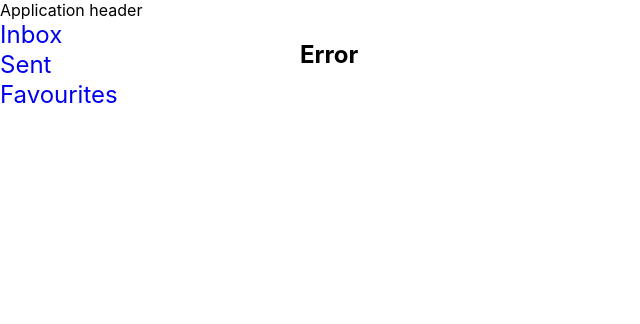
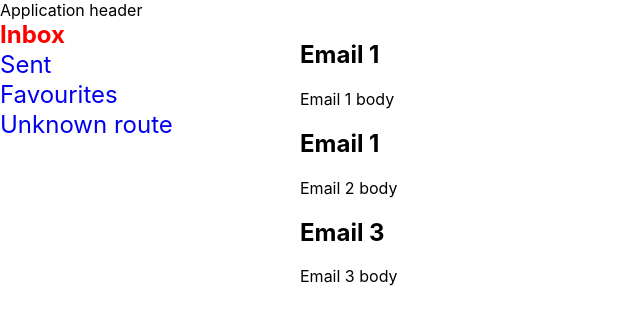
Before and after one commit to melnichenkod/mail-client, a React (Create React App) app: page / in a window 1280 px wide. Shown: the top 324 px of the page, without its empty margins (0-640 px from the left). Built offline with nearby package versions, Linux system fonts and the light colour scheme.

Commit message:
changed route path at render Inbox component, added new route "/unknown-route".

```diff
--- a/src/containers/Sidebar/Sidebar.js
+++ b/src/containers/Sidebar/Sidebar.js
@@ -6,7 +6,7 @@ export default class Sidebar extends Component{
     return (
       <div className='sidebar'>
         <div>
-          <NavLink exact to="/inbox"
+          <NavLink exact to="/"
                   className='sidebar__link'
                   activeClassName='sidebar__link--active'>Inbox</NavLink>
         </div>
@@ -20,6 +20,11 @@ export default class Sidebar extends Component{
                   className='sidebar__link'
                   activeClassName='sidebar__link--active'>Favourites</NavLink>
         </div>
+        <div>
+          <NavLink exact to="/unknown-route"
+                  className='sidebar__link'
+                  activeClassName='sidebar__link--active'>Unknown route</NavLink>
+        </div>
 
       </div>
     )
--- a/src/pages/Error/Error.js
+++ b/src/pages/Error/Error.js
@@ -1,10 +1,18 @@
-import React, { Component } from 'react'
+import React, { Component } from 'react';
+import {Link} from 'react-router-dom';
+import './Error.scss';
 
 export default class Error extends Component {
   render() {
+    const {type} = this.props;
+    const message = type === 404 ? 'Page not found' : 'Unknown error. Try again later';
     return (
-      <div>
-        <h2>Error</h2>
+      <div className='error'>
+        <h1>An error has occured</h1>
+        <h2>{message}</h2>
+        <h4>
+          <Link to='/'>Go to home page</Link>
+        </h4>
       </div>
     )
   }
--- /dev/null
+++ b/src/pages/Error/Error.scss
@@ -0,0 +1,4 @@
+.error {
+  margin: 0 auto;
+  text-align: center;
+}
--- a/src/routes/AppRoutes.js
+++ b/src/routes/AppRoutes.js
@@ -18,7 +18,7 @@ class AppRoutes extends Component {
         {/* <Route path='/' component={Sidebar} /> */}
         <Switch>
           <Route exact path='/login' component={Login}/>
-          <Route exact path='/inbox'
+          <Route exact path='/'
             render={props=>(
               <Inbox emails={emails} {...props}/>
             )}/>
```
